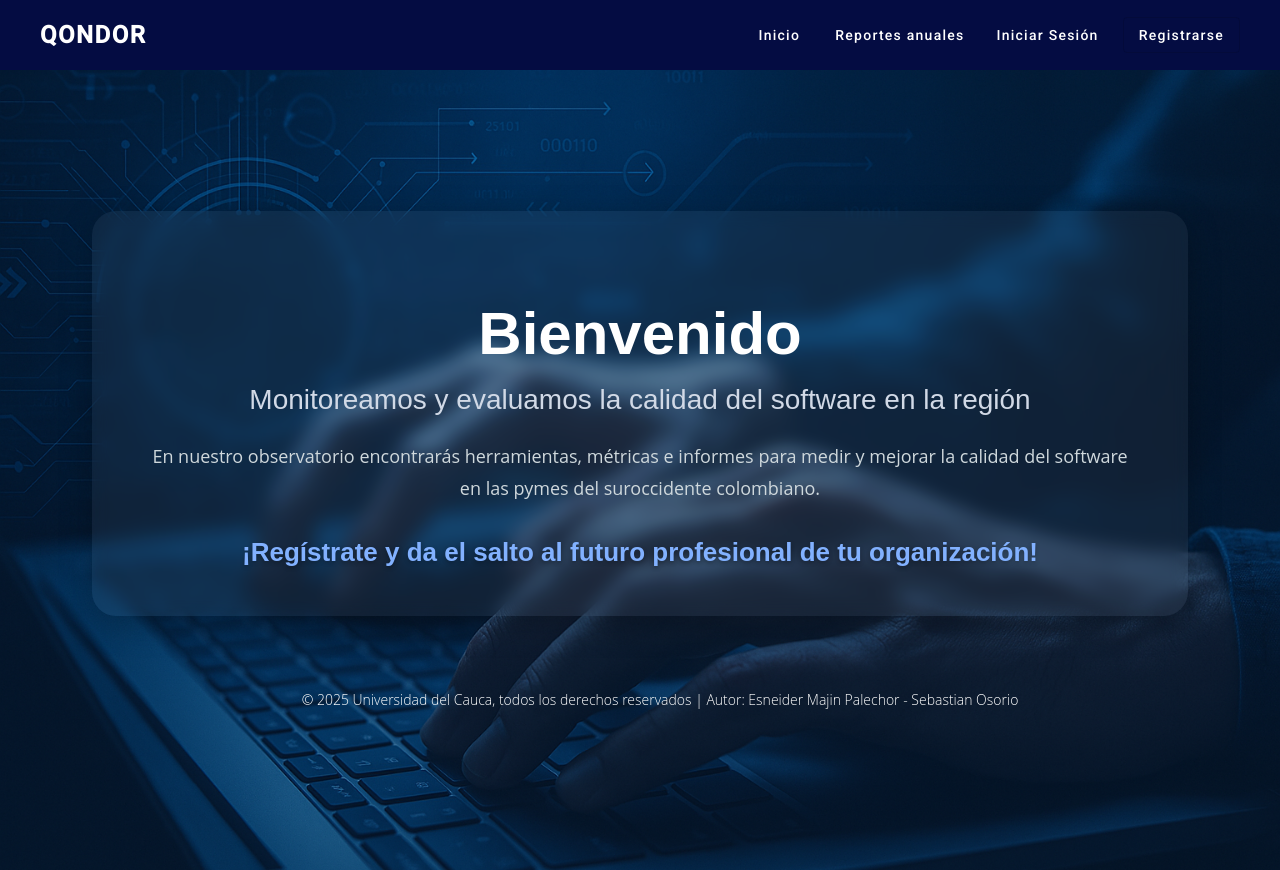
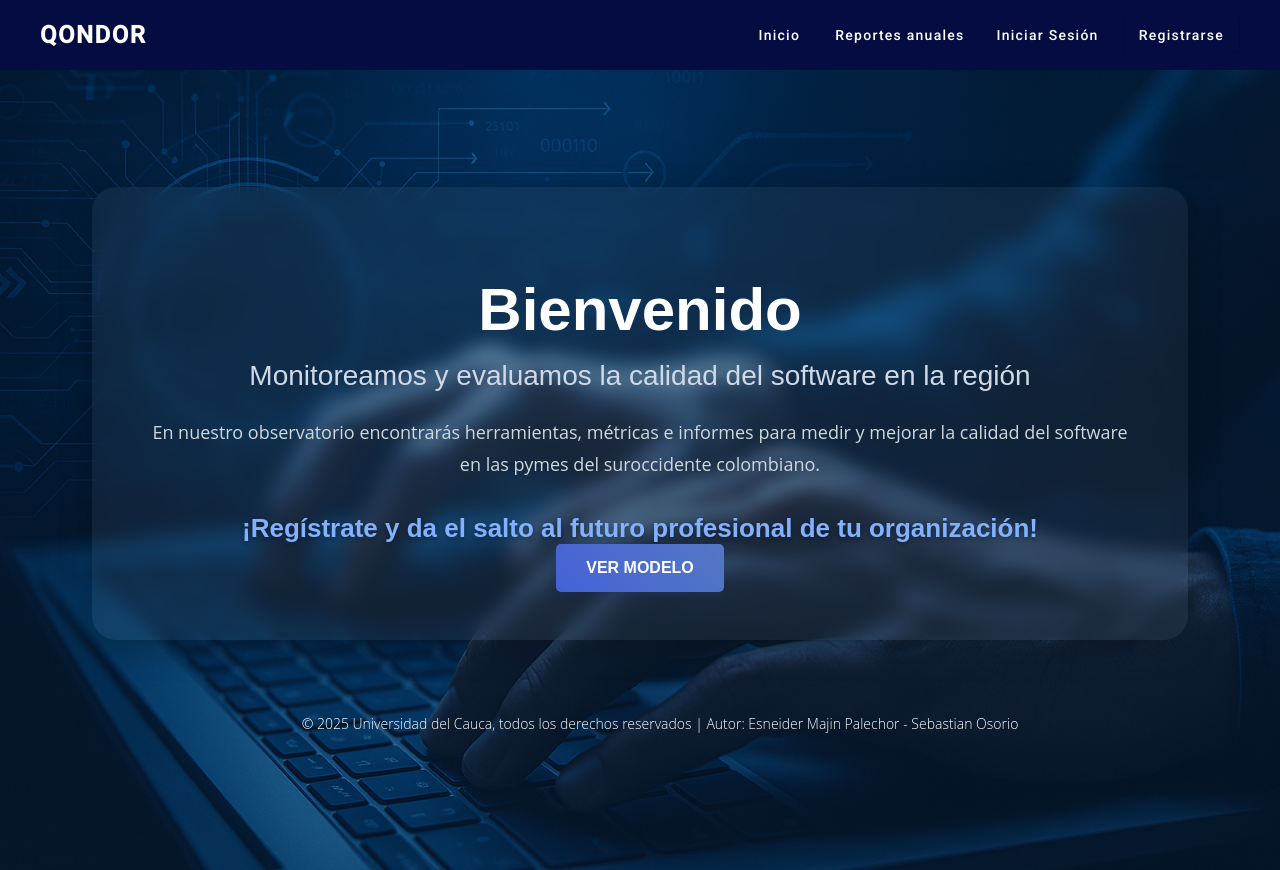
Before and after one commit to EsneiderMajin/ObservatorioSoftware, an Angular app in the folder Front/front-Observatorio/: page /#/ in a window 1280 px wide. Both pictures are taken after a click on the button "QONDOR". Built offline with nearby package versions, Linux system fonts and the light colour scheme.

Commit message:
agregacion de modelo pdf

```diff
--- a/Front/front-Observatorio/src/app/app.module.ts
+++ b/Front/front-Observatorio/src/app/app.module.ts
@@ -35,6 +35,7 @@ import { ResultsComponent } from './pages/results/results.component';
 import { AuthCallbackComponent } from './pages/auth-callback/auth-callback.component';
 import { LocationStrategy, HashLocationStrategy } from '@angular/common';
 import { MainviewGlobalComponent } from './pages/mainview-global/mainview-global.component';
+import { ModelViewComponent } from './pages/model-view/model-view.component';
 
 
 const routes: Routes = [
@@ -64,12 +65,16 @@ const routes: Routes = [
     path: 'resultados/:id', component: ResultsComponent
   },
   {
+    path: 'model-view', component: ModelViewComponent
+  },
+  {
     path: 'auth-callback', component: AuthCallbackComponent
   },
   {
     path: '**', component: HomeComponent
 
   },
+
 
 ];
 
@@ -94,6 +99,7 @@ const routerOptions: ExtraOptions = {
     ResultsComponent,
     AuthCallbackComponent,
     MainviewGlobalComponent,
+    ModelViewComponent,
 
   ],
   imports: [
--- a/Front/front-Observatorio/src/app/pages/Home/home.component.css
+++ b/Front/front-Observatorio/src/app/pages/Home/home.component.css
@@ -58,6 +58,7 @@
   color: #cfd8dc;
 }
 
+
 .cta-text {
   font-family: 'Poppins', sans-serif;
   margin-top: 2rem;
@@ -66,6 +67,8 @@
   color: #82b1ff;
   text-shadow: 0 2px 4px rgba(0, 0, 0, 0.3);
 }
+
+
 
 @media (max-width: 768px) {
 
@@ -90,3 +93,17 @@
     font-size: 1.1rem;
   }
 }
+
+.cta {
+  padding: 15px 30px;
+  font-size: 16px;
+  font-weight: bold;
+  text-transform: uppercase;
+  background: linear-gradient(45deg, #4562d6, #5378c4);
+  color: white;
+  border: none;
+  border-radius: 5px;
+  cursor: pointer;
+  transition: transform 0.2s, box-shadow 0.2s;
+  box-shadow: 0 4px 6px rgba(26, 49, 177, 0.1);
+}
--- a/Front/front-Observatorio/src/app/pages/Home/home.component.html
+++ b/Front/front-Observatorio/src/app/pages/Home/home.component.html
@@ -7,6 +7,7 @@
       <div class="cta-text">
         ¡Regístrate y da el salto al futuro profesional de tu organización!
       </div>
+      <button class="cta" (click)="verModeloObservatorio()">Ver Modelo</button>
     </div>
     <footer>
       © 2025 Universidad del Cauca, todos los derechos reservados | Autor: Esneider Majin Palechor - Sebastian Osorio
--- a/Front/front-Observatorio/src/app/pages/Home/home.component.ts
+++ b/Front/front-Observatorio/src/app/pages/Home/home.component.ts
@@ -1,4 +1,5 @@
 import { Component } from '@angular/core';
+import { Router } from '@angular/router';
 
 @Component({
   selector: 'app-home',
@@ -7,7 +8,15 @@ import { Component } from '@angular/core';
 })
 export class HomeComponent {
 
+  constructor(
+        private router: Router,
+  ) { }
+
   ngOnInit() {
   }
 
+  verModeloObservatorio() {
+    this.router.navigate(['/model-view']);
+  }
+
 }
--- /dev/null
+++ b/Front/front-Observatorio/src/app/pages/model-view/model-view.component.css
@@ -0,0 +1,26 @@
+.container {
+    text-align: center;
+    padding: 20px;
+}
+
+#pdfViewer {
+    margin-top: 20px;
+    border: 1px solid #ccc;
+    padding: 10px;
+    border-radius: 5px;
+}
+
+.hidden {
+    display: none;
+}
+
+button {
+    padding: 10px 20px;
+    margin: 5px;
+    font-size: 16px;
+    cursor: pointer;
+}
+
+iframe {
+    border: none;
+}
--- /dev/null
+++ b/Front/front-Observatorio/src/app/pages/model-view/model-view.component.html
@@ -0,0 +1,5 @@
+<div class="container">
+    <div class="pdf-container">
+        <iframe id="pdfFrame" src="" width="100%" height="600px"></iframe>
+    </div>
+</div>
--- /dev/null
+++ b/Front/front-Observatorio/src/app/pages/model-view/model-view.component.ts
@@ -0,0 +1,23 @@
+import { Component } from '@angular/core';
+
+@Component({
+  selector: 'app-model-view',
+  templateUrl: './model-view.component.html',
+  styleUrls: ['./model-view.component.css']
+})
+export class ModelViewComponent {
+
+
+ngOnInit() {
+  this.loadPdf();
+}
+
+private loadPdf(): void {
+  const pdfFrame = document.getElementById('pdfFrame');
+  if (pdfFrame) {
+    pdfFrame.setAttribute('src', '../../../../assets/ModeloObservatorio.pdf');
+  }
+}
+
+
+}
```
Also changed, not shown: 2 other files (tests, documents, lock files or other folders).
